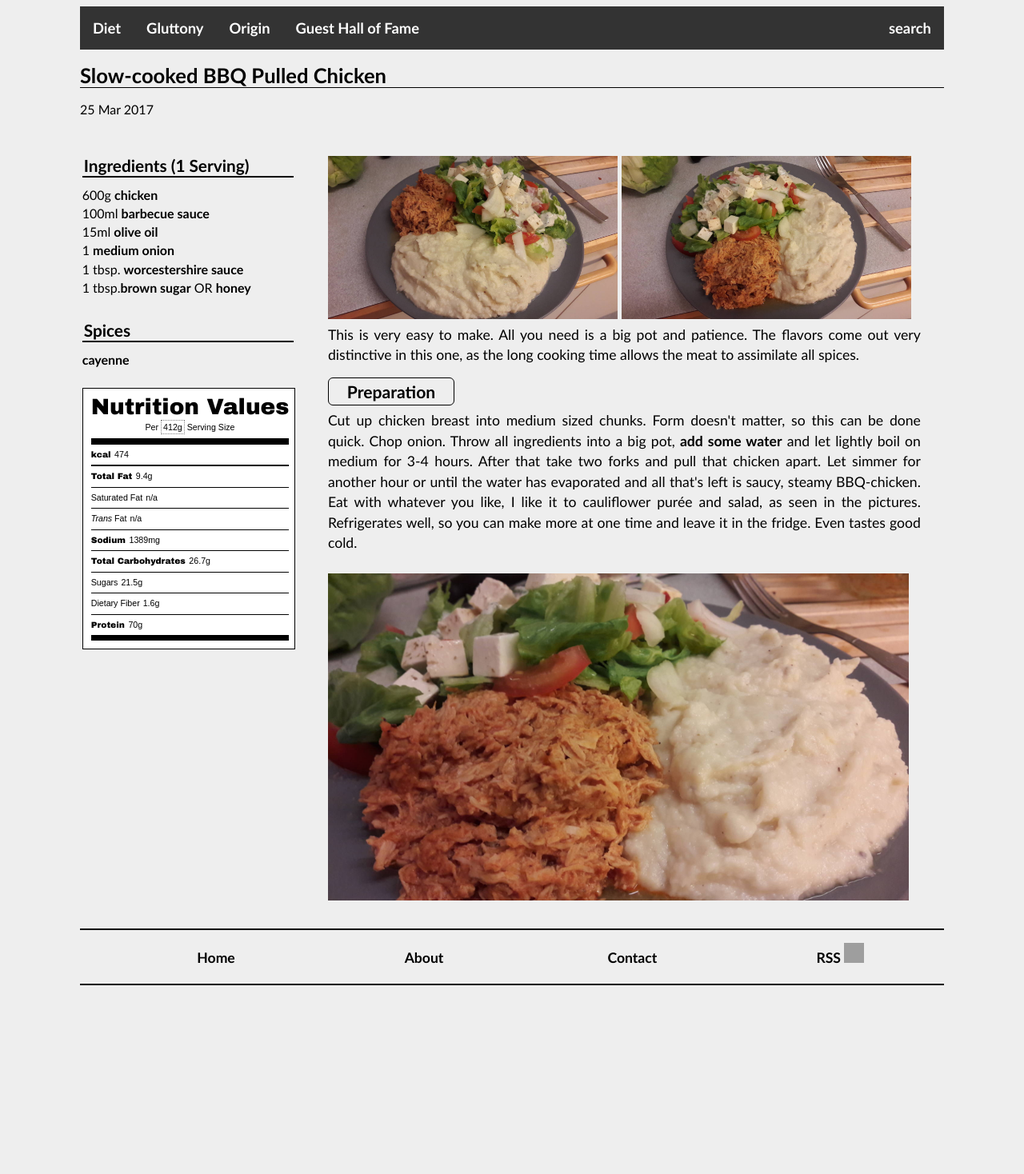
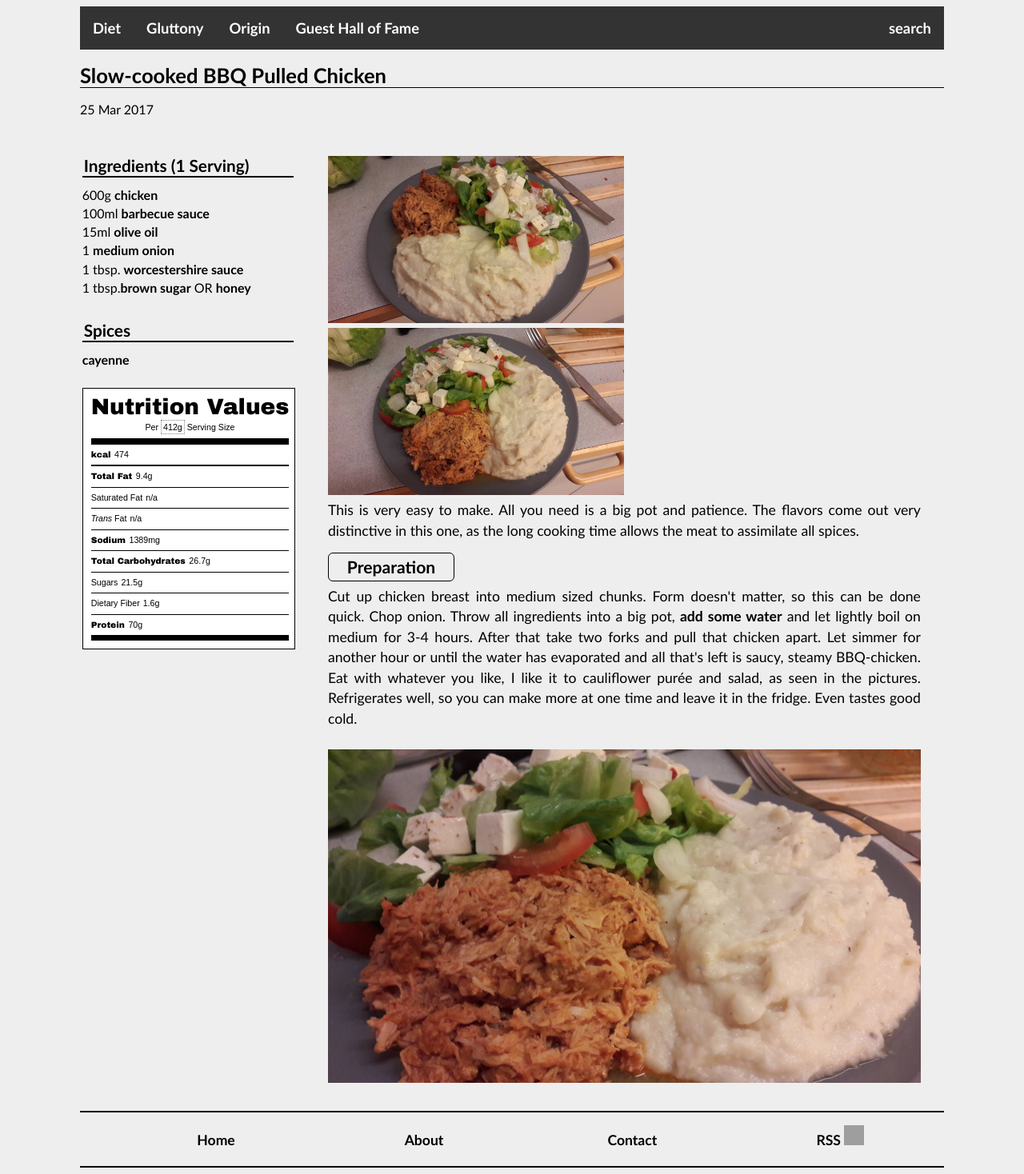
Before and after one commit to gluttonousbear/gluttonousbear.github.io, a Jekyll site: the page built from _posts/2017-03-29-slow-cooked-bbq-pulled-chicken.html, in a window 1280 px wide. Shown: the whole page at 80% size. Built offline with Jekyll 4.4.1, drawn with Linux system fonts in a browser that asks for light colours; before the commit the page ends 1240 px from its top, so only the background shows below that; grey boxes are pictures that could not be loaded.

Commit message:
Update 2017-03-29-slow-cooked-bbq-pulled-chicken.html

```diff
--- a/_posts/2017-03-29-slow-cooked-bbq-pulled-chicken.html
+++ b/_posts/2017-03-29-slow-cooked-bbq-pulled-chicken.html
@@ -37,8 +37,8 @@
 			<section class="post-text">
 			  <code class ="post-text">
 				<br />
-				  <img src="/images/2017-03-29-slow-cooked-bbq-pulled-chicken.jpg" title="source: imgur.com" style="width:48.9%"/>
-				  <img src="/images/2017-03-29-slow-cooked-bbq-pulled-chicken2.jpg" title="source: imgur.com" style="width:48.9%"/><br />
+				  <img src="/images/2017-03-29-slow-cooked-bbq-pulled-chicken.jpg" alt="slow cooked chicken picture" style="width:50%"/>
+				  <img src="/images/2017-03-29-slow-cooked-bbq-pulled-chicken2.jpg" alt="slow cooked chicken picture" style="width:50%"/><br />
 				  This is very easy to make. All you need is a big pot and patience. The flavors come out very distinctive in this one, as
         			  the long cooking time allows the meat to assimilate all spices.<br />
 			  <h5>Preparation</h5>
@@ -48,7 +48,7 @@
 				  is saucy, steamy BBQ-chicken. Eat with whatever you like, I like it to cauliflower purée and salad, as seen in the pictures.
 				  Refrigerates well, so you can make more at one time and leave it in the fridge. Even tastes good cold.
 				  <br /><br />
-				  <img src="/images/2017-03-29-slow-cooked-bbq-pulled-chicken3.jpg" title="source: imgur.com" style="width:98%"/>
+				  <img src="/images/2017-03-29-slow-cooked-bbq-pulled-chicken3.jpg" alt="slow cooked chicken picture" style="width:100%"/>
 
 				</code>
 			</section>
```
